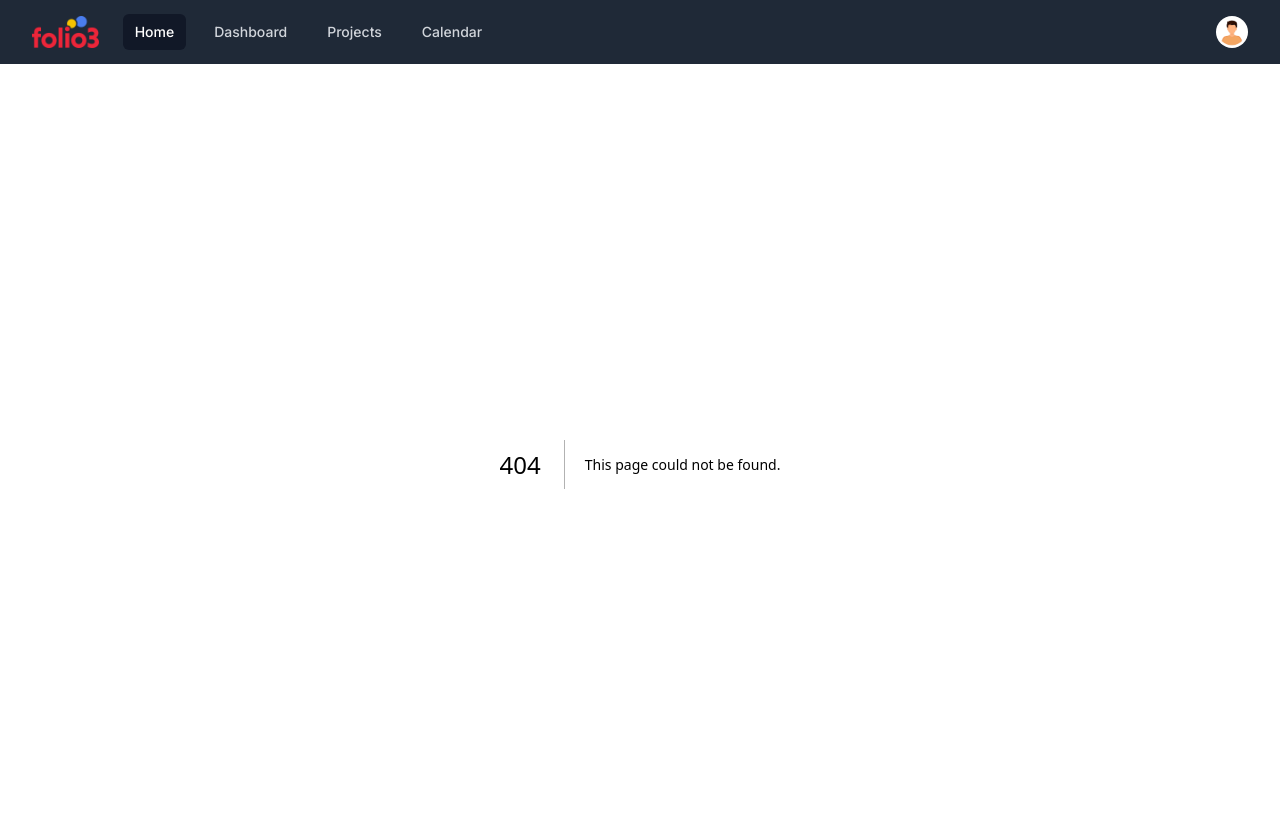
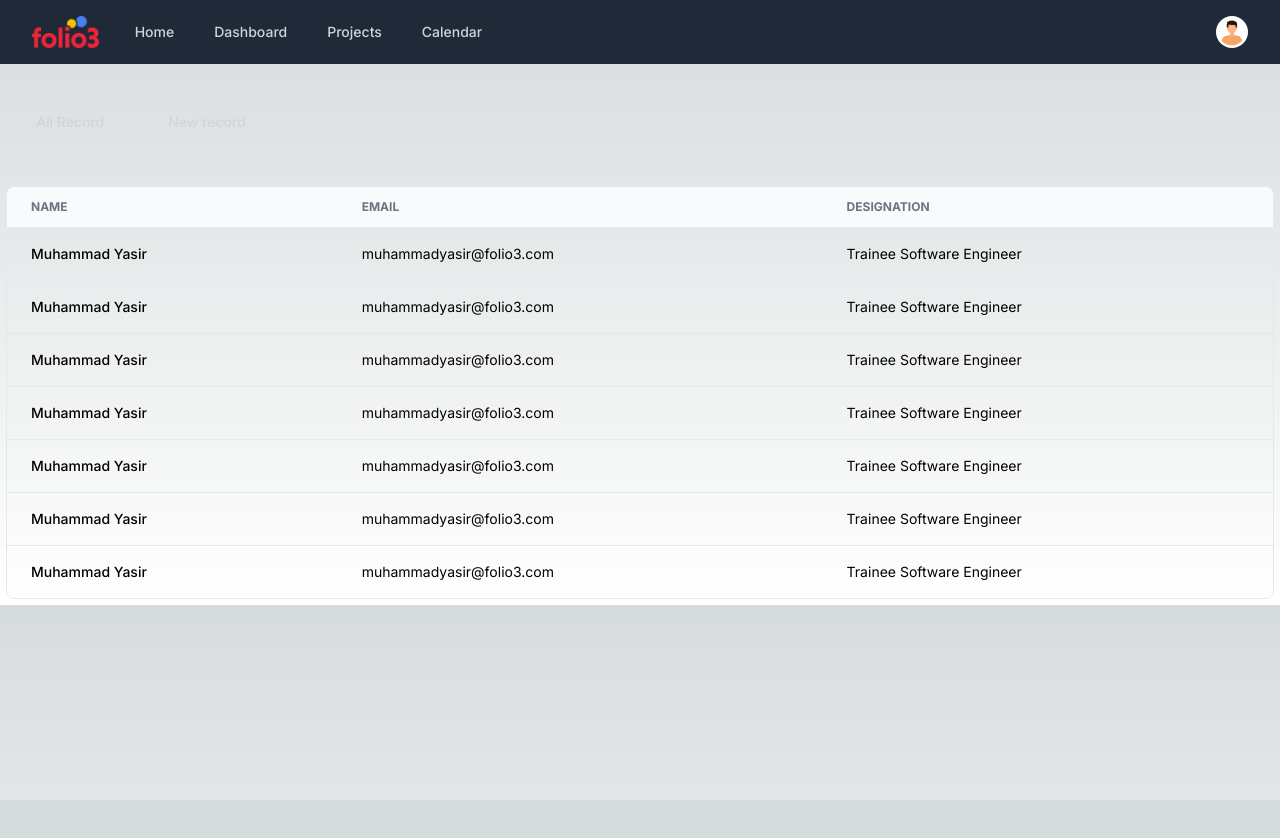
Before and after one commit to myasirb/demo-next, a Next.js app: page /dashboard in a window 1280 px wide. Before the commit this address had no page. Shown: the top 838 px of the page. After the commit the page ends 800 px from the top, so only its background shows below. Built offline with nearby package versions, Linux system fonts and the light colour scheme.

Commit message:
Displayed All Record

```diff
--- a/app/AppNavbar.tsx
+++ b/app/AppNavbar.tsx
@@ -9,13 +9,13 @@ import Avatar from "../public/temp-profile.png";
 import Image from "next/image";
 
 const navigation = [
-  { name: "Home", href: "/", current: true },
+  { name: "Home", href: "/", current: false },
   { name: "Dashboard", href: "/dashboard", current: false },
   { name: "Projects", href: "/projects", current: false },
   { name: "Calendar", href: "/calendar", current: false },
 ];
 
-function classNames(...classes: any) {
+export function classNames(...classes: any) {
   return classes.filter(Boolean).join(" ");
 }
 
--- /dev/null
+++ b/app/dashboard/DashboardNavbar.tsx
@@ -0,0 +1,33 @@
+"use client";
+import { classNames } from "../AppNavbar";
+
+const DashboardNavbar = () => {
+  const navigation = [
+    { name: "All Record", href: "/dashboard", current: false },
+    { name: "New record", href: "/dashboard/create", current: false },
+  ];
+
+  return (
+    <div className="hidden sm:ml-6 sm:block">
+      <div className="flex space-x-10">
+        {navigation.map((item) => (
+          <a
+            key={item.name}
+            href={item.href}
+            className={classNames(
+              item.current
+                ? "bg-gray-900 text-white"
+                : "text-gray-300 hover:bg-gray-700 hover:text-white",
+              "rounded-md px-3 py-2 text-sm font-medium mt-10 mb-10"
+            )}
+            aria-current={item.current ? "page" : undefined}
+          >
+            {item.name}
+          </a>
+        ))}
+      </div>
+    </div>
+  );
+};
+
+export default DashboardNavbar;
--- /dev/null
+++ b/app/dashboard/Table.tsx
@@ -0,0 +1,33 @@
+export default function Table({
+  cols,
+  children,
+}: {
+  cols: Array<String>;
+  children: React.ReactNode;
+}) {
+  return (
+    <div className="flex flex-col">
+      <div className="overflow-x-auto">
+        <div className="p-1.5 w-full inline-block align-middle">
+          <div className="overflow-hidden border rounded-lg">
+            <table className="min-w-full divide-y divide-white-200">
+              <thead className="bg-gray-50">
+                <tr>
+                  {cols?.map((c) => (
+                    <th
+                      scope="col"
+                      className="px-6 py-3 text-xs font-bold text-left text-gray-500 uppercase"
+                    >
+                      {c}
+                    </th>
+                  ))}
+                </tr>
+              </thead>
+              <tbody className="divide-y divide-gray-200">{children}</tbody>
+            </table>
+          </div>
+        </div>
+      </div>
+    </div>
+  );
+}
--- /dev/null
+++ b/app/dashboard/layout.tsx
@@ -0,0 +1,12 @@
+import DashboardNavbar from "./DashboardNavbar";
+
+const Layout = ({ children }: { children: React.ReactNode }) => {
+  return (
+    <div>
+      <DashboardNavbar />
+      {children}
+    </div>
+  );
+};
+
+export default Layout;
--- /dev/null
+++ b/app/dashboard/page.tsx
@@ -0,0 +1,66 @@
+import { NextPage } from "next";
+import Table from "./Table";
+
+interface Props {}
+
+let record = [
+  {
+    name: "Muhammad Yasir",
+    email: "muhammadyasir@folio3.com",
+    designation: "Trainee Software Engineer",
+  },
+  {
+    name: "Muhammad Yasir",
+    email: "muhammadyasir@folio3.com",
+    designation: "Trainee Software Engineer",
+  },
+  {
+    name: "Muhammad Yasir",
+    email: "muhammadyasir@folio3.com",
+    designation: "Trainee Software Engineer",
+  },
+  {
+    name: "Muhammad Yasir",
+    email: "muhammadyasir@folio3.com",
+    designation: "Trainee Software Engineer",
+  },
+  {
+    name: "Muhammad Yasir",
+    email: "muhammadyasir@folio3.com",
+    designation: "Trainee Software Engineer",
+  },
+  {
+    name: "Muhammad Yasir",
+    email: "muhammadyasir@folio3.com",
+    designation: "Trainee Software Engineer",
+  },
+  {
+    name: "Muhammad Yasir",
+    email: "muhammadyasir@folio3.com",
+    designation: "Trainee Software Engineer",
+  },
+];
+
+const Page: NextPage<Props> = ({}) => {
+  return (
+    <div>
+      <Table cols={["Name", "Email", "Designation"]}>
+        {record?.map((r) => (
+          <tr>
+            <td className="px-6 py-4 text-sm font-medium text-white-800 whitespace-nowrap">
+              {r.name}
+            </td>
+            <td className="px-6 py-4 text-sm text-white-800 whitespace-nowrap">
+              {r.email}
+            </td>
+            <td className="px-6 py-4 text-sm text-white-800 whitespace-nowrap">
+              {r.designation}
+            </td>
+          </tr>
+        ))}
+      </Table>
+    </div>
+  );
+};
+
+export default Page;
```
